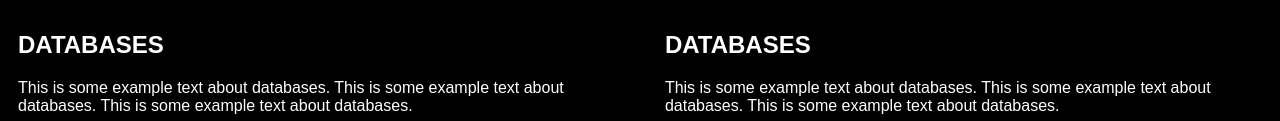
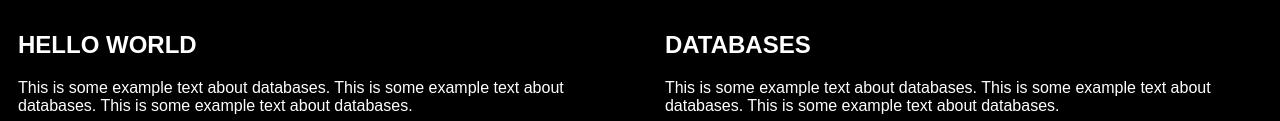
Before and after one commit to g-juli0/DevOpsTest, a website: page public/index.html in a window 1280 px wide. Shown: the part 337-458 px from the top of the page. Drawn offline with Linux system fonts and the light colour scheme.

Commit message:
recorded demo test

```diff
--- a/public/index.html
+++ b/public/index.html
@@ -124,7 +124,7 @@
     <!-- TEXT COLUMNS -->
     <div class="container">
         <div class="column">
-            <h2>DATABASES</h2>
+            <h2>HELLO WORLD</h2>
             <p>This is some example text about databases. This is some example text about databases. This is some example text about databases.</p><br>
             <p>This is some example text about databases. This is some example text about databases. This is some example text about databases.</p><br>
         </div>
```
